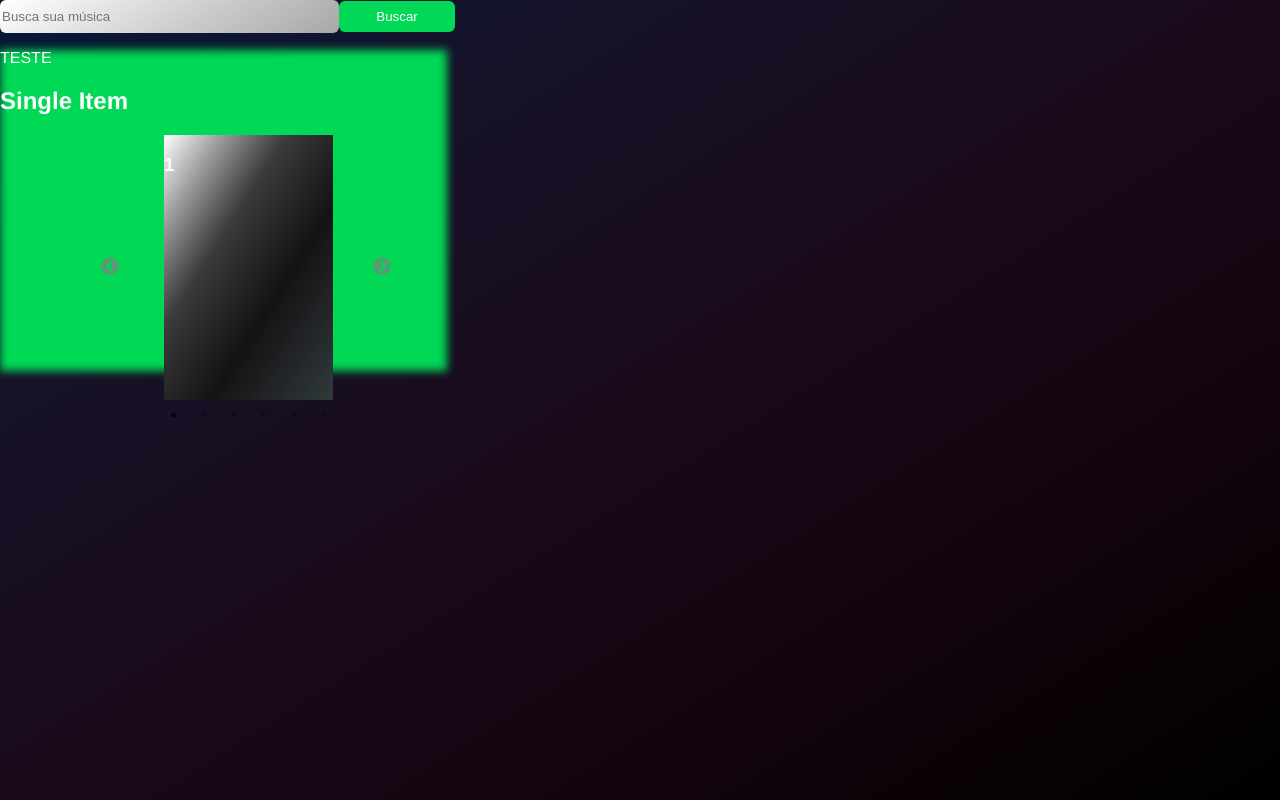
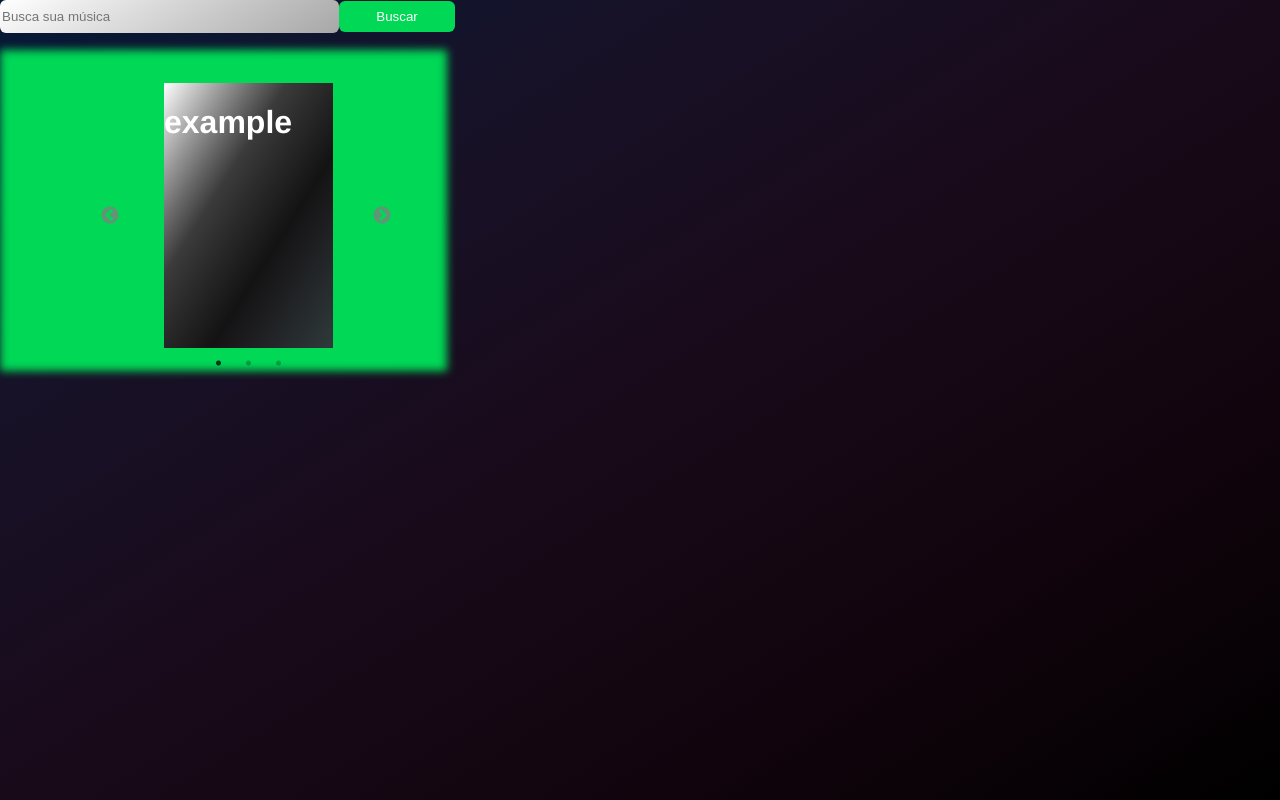
Before and after one commit to amandahp/challenge-spotify, a React (Create React App) app: page / in a window 1280 px wide. Built offline with nearby package versions, Linux system fonts and the light colour scheme.

Commit message:
feat: create carrousel

```diff
--- a/src/App.js
+++ b/src/App.js
@@ -19,7 +19,6 @@ function App() {
       <InputSearch onChange={handleChange} placeholder="Busca sua música" />
       <ButtonSearch onClick={handleClick}>Buscar</ButtonSearch>
       <ContainerGroup>
-        <p>TESTE</p>
         <SimpleSlider></SimpleSlider>
       </ContainerGroup>
     </div>
--- a/src/components/carousel.jsx
+++ b/src/components/carousel.jsx
@@ -11,28 +11,14 @@ export const SimpleSlider = () => {
     slidesToShow: 1,
     slidesToScroll: 1
   }
+
+  const values = ['example', 'example2', 'example3']
   return (
     <S.Slider>
-      <h2> Single Item</h2>
       <Slider {...settings}>
-        <div>
-          <h3>1</h3>
-        </div>
-        <div>
-          <h3>2</h3>
-        </div>
-        <div>
-          <h3>3</h3>
-        </div>
-        <div>
-          <h3>4</h3>
-        </div>
-        <div>
-          <h3>5</h3>
-        </div>
-        <div>
-          <h3>6</h3>
-        </div>
+        {values.map((value, index) => {
+          return <h1 key={`${index + value}`}>{value}</h1>
+        })}
       </Slider>
     </S.Slider>
   )
--- a/src/components/styled-components/slider.jsx
+++ b/src/components/styled-components/slider.jsx
@@ -2,8 +2,10 @@ import styled from 'styled-components'
 
 export const Slider = styled.div`
   ${({ theme }) => `
+
     .slick-slider{
-      margin-left: ${theme.baseValueToRem(50)}
+      margin-left: ${theme.baseValueToRem(50)};
+      margin-top: ${theme.baseValueToRem(50)};
     };
     .slick-list{
       background-image: ${theme.backgroundColor.grey};
```
